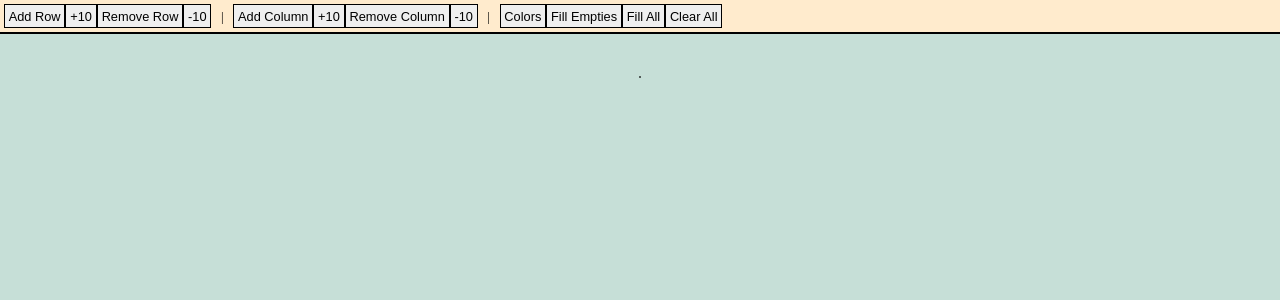
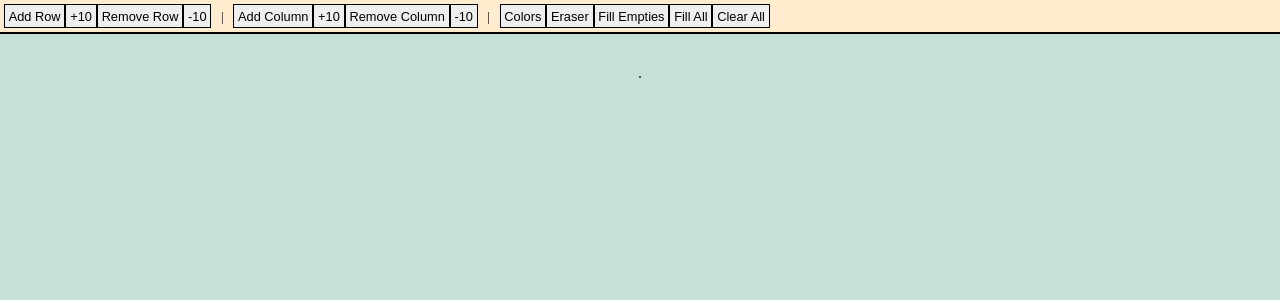
Before and after one commit to zxin1007/Assignment-8, a React (Create React App) app in the folder dom-3/: page / in a window 1280 px wide. Shown: the top 300 px of the page. Built offline with nearby package versions, Linux system fonts and the light colour scheme.

Commit message:
added an eraser button that Zi will hopefully implement :)

```diff
--- a/dom-3/src/Controls.js
+++ b/dom-3/src/Controls.js
@@ -18,6 +18,7 @@ class Controls extends React.Component{
                 <button className="control" onClick={()=>this.props.onClick("column", -10)}>-10</button>
                 <div className="empty">&nbsp;&nbsp;&nbsp;|&nbsp;&nbsp;&nbsp;</div>
                 <button className="control">Colors</button>
+                <button className="control">Eraser</button>
                 <button className="control">Fill Empties</button>
                 <button className="control">Fill All</button>
                 <button className="control">Clear All</button>
```
